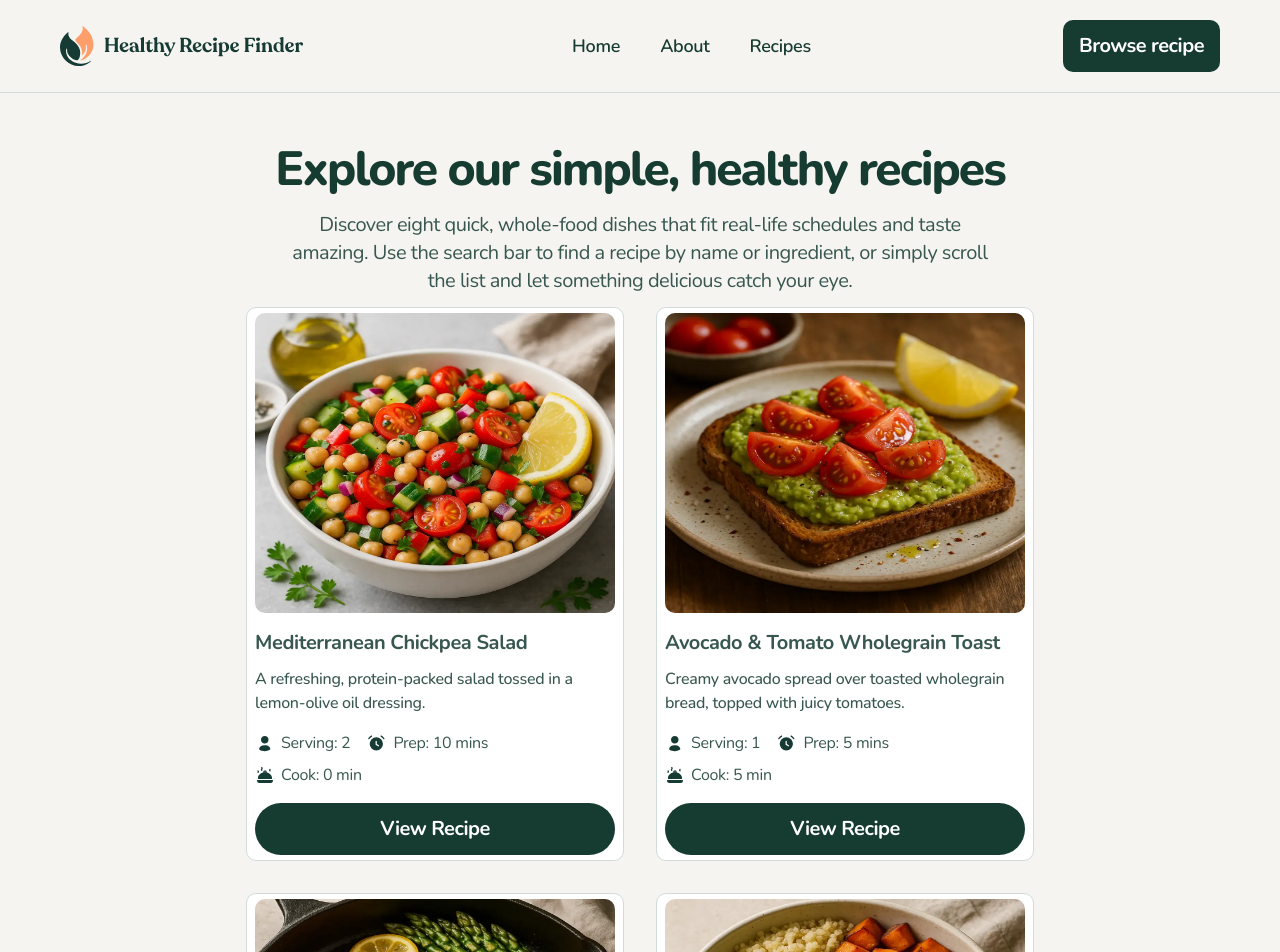
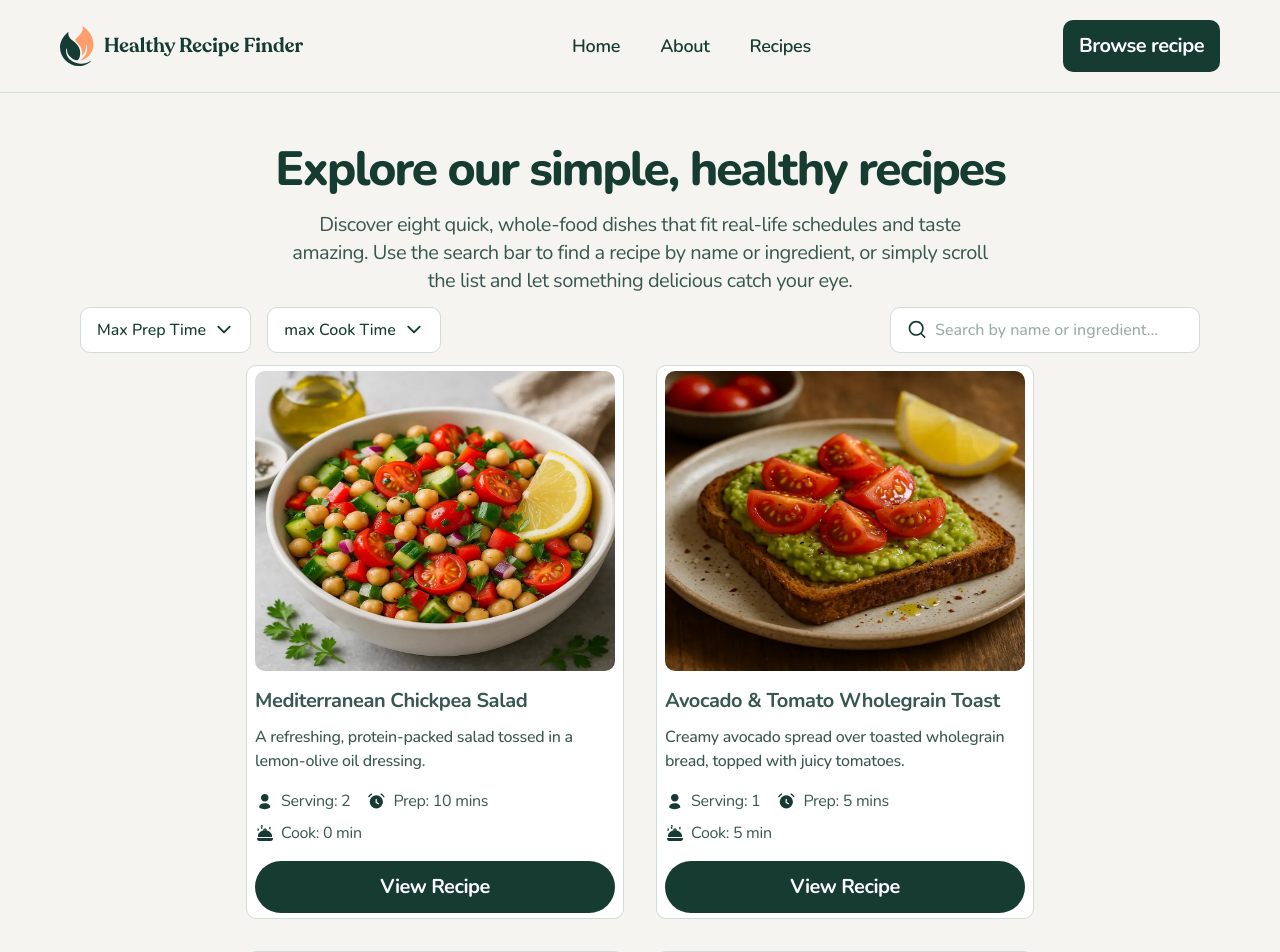
Before and after one commit to alecanonm/recipe-finder-website, a React (Vite) app: page /recipes in a window 1280 px wide. Shown: the top 952 px of the page. Built offline with nearby package versions, Linux system fonts and the light colour scheme.

Commit message:
Feature: Working in filters

```diff
--- a/src/app.router.tsx
+++ b/src/app.router.tsx
@@ -3,6 +3,7 @@ import HomePage from "./components/Home/HomePage";
 import RecipeFinderLayout from "./components/Layouts/RecipeFinderLayout";
 import AboutPage from "./components/About/AboutPage";
 import RecipesPage from "./components/Recipes/RecipesPage";
+import RecipePage from "./components/Recipe/RecipePage";
 
 const recipeFinderRouter = createBrowserRouter([
   {
@@ -21,6 +22,10 @@ const recipeFinderRouter = createBrowserRouter([
         path: "/recipes",
         element: <RecipesPage />,
       },
+      {
+        path: "/recipes/:slug",
+        element: <RecipePage />,
+      },
     ],
   },
 ]);
--- /dev/null
+++ b/src/components/Recipe/RecipePage.tsx
@@ -0,0 +1,5 @@
+const RecipePage = () => {
+  return <div>Wiiii</div>;
+};
+
+export default RecipePage;
--- /dev/null
+++ b/src/components/Recipes/Filters/CustomFilters.tsx
@@ -0,0 +1,38 @@
+import iconDown from "../../../assets/images/icon-chevron-down.svg";
+import searchImg from "../../../assets/images/icon-search.svg";
+
+const CustomFilters = () => {
+  return (
+    <section className="flex flex-wrap justify-between xl:gap-4 gap-3 container">
+      <div className="flex flex-col md:flex-row gap-4 w-full md:w-auto">
+        <button className="flex cursor-pointer gap-2 justify-center items-center bg-neutral-0 text-neutral-900 font-medium px-4 py-2.5 rounded-[10px] border-neutral-300 border">
+          Max Prep Time{" "}
+          <img
+            src={iconDown}
+            alt="down"
+          />
+        </button>
+        <button className="flex cursor-pointer gap-2 justify-center items-center bg-neutral-0 text-neutral-900 font-medium px-4 py-2.5 rounded-[10px] border-neutral-300 border">
+          max Cook Time{" "}
+          <img
+            src={iconDown}
+            alt="down"
+          />
+        </button>
+      </div>
+      <div className="w-full md:w-77.5 px-4 py-2.5 border-neutral-300 font-medium border relative flex justify-center items-center bg-neutral-0 gap-2 rounded-[10px]">
+        <img
+          src={searchImg}
+          alt="search"
+        />
+        <input
+          type="text"
+          placeholder="Search by name or ingredient..."
+          className="w-full outline-none"
+        />
+      </div>
+    </section>
+  );
+};
+
+export default CustomFilters;
--- a/src/components/Recipes/FoodCard/FoodCard.tsx
+++ b/src/components/Recipes/FoodCard/FoodCard.tsx
@@ -1,12 +1,15 @@
 import CustomButton from "../../ui/CustomButton";
 import type { Recipe } from "../../../interfaces/foodInterfaces";
 import { foodDetails } from "../../../utils/food-details";
+import { Link } from "react-router";
 
 interface Props {
   recipe: Recipe;
 }
 
 const FoodCard = ({ recipe }: Props) => {
+  console.log(recipe.slug);
+
   return (
     <section className="bg-neutral-0 justify-center p-2 flex flex-col md:max-w-176 xl:max-w-auto xl:h-138.5 gap-4 rounded-[10px] border-neutral-300 border">
       <img
@@ -19,7 +22,7 @@ const FoodCard = ({ recipe }: Props) => {
           <h4 className="text-[20px]/[1.4] tracking-[-0.4px] font-bold line-clamp-1">
             {recipe.title}
           </h4>
-          <p className="leading-[150%] tracking-[-0.3px] font-medium line-clamp-2">
+          <p className="leading-[150%] tracking-[-0.3px] font-medium line-clamp-2 h-12">
             {recipe.overview}
           </p>
         </div>
@@ -53,10 +56,12 @@ const FoodCard = ({ recipe }: Props) => {
           </li>
         </ul>
       </div>
-      <CustomButton
-        text="View Recipe"
-        className="rounded-full mt-auto"
-      />
+      <Link to={`/recipes/${recipe.slug}`}>
+        <CustomButton
+          text="View Recipe"
+          className="rounded-full mt-auto w-full"
+        />
+      </Link>
     </section>
   );
 };
--- a/src/components/Recipes/RecipesPage.tsx
+++ b/src/components/Recipes/RecipesPage.tsx
@@ -1,4 +1,5 @@
 import { recipesData } from "../../data/mockRecipesData";
+import CustomFilters from "./Filters/CustomFilters";
 import FoodCard from "./FoodCard/FoodCard";
 
 const RecipesPage = () => {
@@ -14,6 +15,7 @@ const RecipesPage = () => {
           ingredient, or simply scroll the list and let something delicious
           catch your eye.
         </p>
+        <CustomFilters />
         <section className="flex flex-wrap  justify-center items-center gap-8">
           {recipesData.map((recipe) => (
             <FoodCard
```
